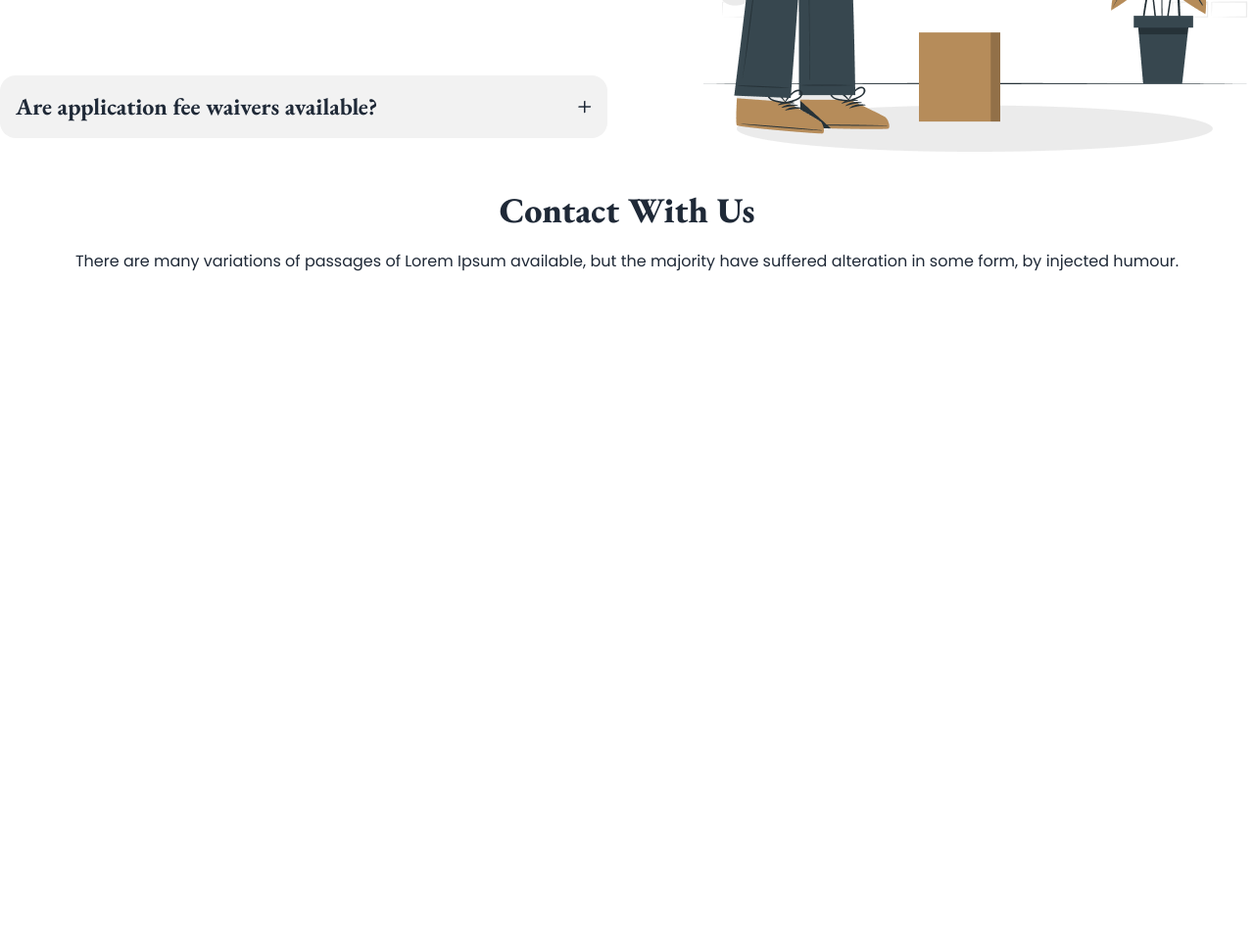
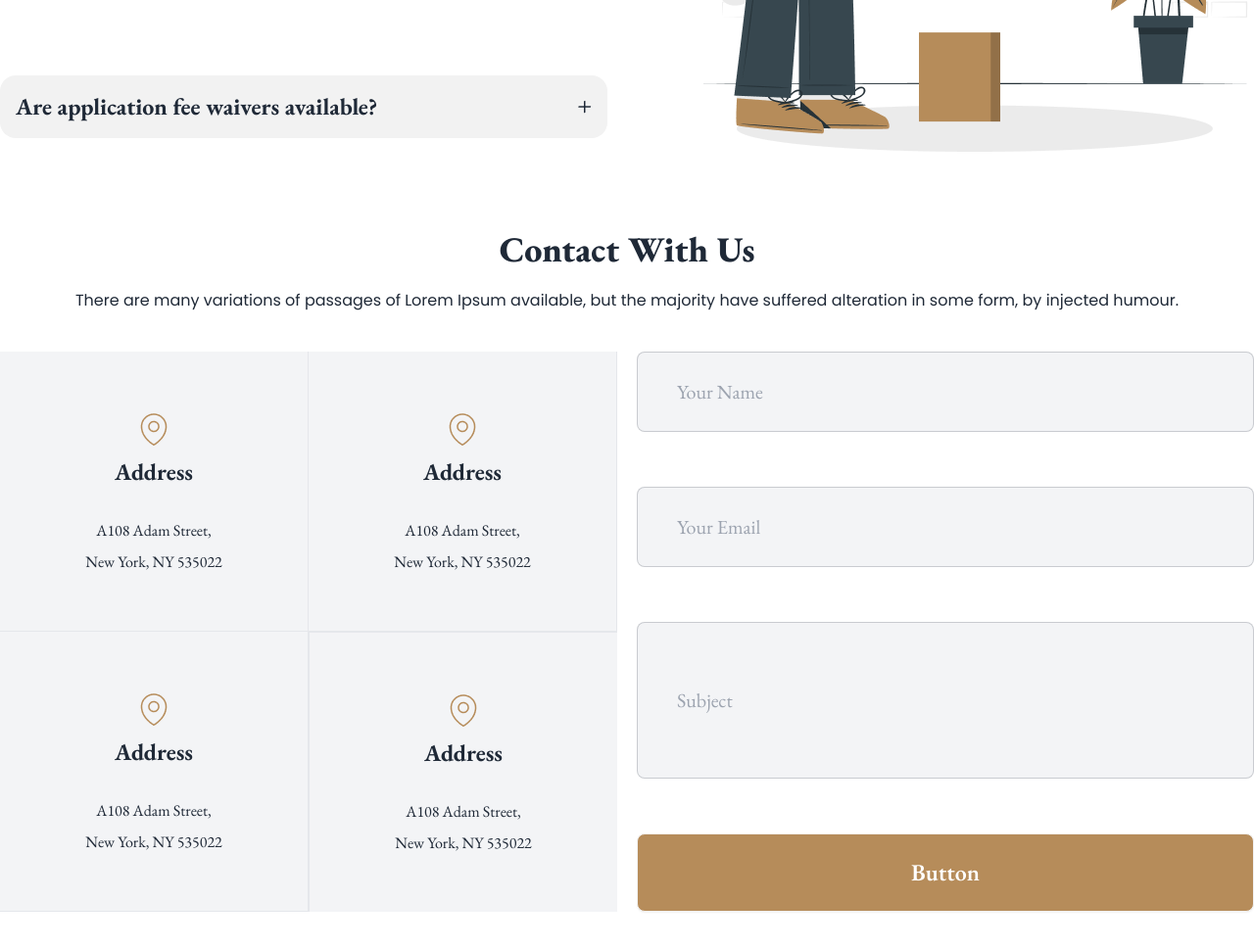
Before and after one commit to sajjadsajux/legal-solutions, a plain HTML site: page index.html in a window 1280 px wide. Shown: the part 3329-4298 px from the top of the page at 98% size. Before the commit the page ends 3608 px from the top, so only its background shows below. Drawn offline with nearby package versions, Linux system fonts and the light colour scheme.

Commit message:
contact section done

```diff
--- a/index.html
+++ b/index.html
@@ -279,17 +279,70 @@
       </div>
     </section>
     <!-- contact us section -->
-    <section class="class="mt-10">
+    <section class="mt-10 mb-10">
       <div class="text-center space-y-5 md:container mx-auto">
         <h2 class="text-4xl font-extrabold">Contact With Us</h2>
         <p class="poppins-font">There are many variations of passages of Lorem Ipsum available, but the majority have suffered alteration in some form, by injected humour.</p>
       </div>
-      <div class="grid grid-cols-1 md:grid-cols-2">
-        <div>
+      <div class="grid grid-cols-1 md:grid-cols-2 pt-10 gap-5">
+        <div class="grid grid-cols-2 ">
+          <!--  -->
+          <div class="flex flex-col justify-center items-center border-r border-b bg-gray-100 p-4 md:py-14 md:px-14 text-center space-y-2">
+            <img src="images/location.png" alt="">
+            <h5 class="text-2xl font-bold">Address</h5>
+            <br>
+            <div class="space-y-2">
+            <p>A108 Adam Street,</p>
+            <p>New York, NY 535022</p>
+            </div>
+          </div>
+           <!--  -->
+           <div class="flex flex-col justify-center items-center border-r border-b bg-gray-100 p-4 md:py-14 md:px-14 text-center space-y-2">
+            <img src="images/location.png" alt="">
+            <h5 class="text-2xl font-bold">Address</h5>
+            <br>
+            <div class="space-y-2">
+            <p>A108 Adam Street,</p>
+            <p>New York, NY 535022</p>
+            </div>
+          </div>
+           <!--  -->
+           <div class="flex flex-col justify-center items-center border-r border-b bg-gray-100 p-4 md:py-14 md:px-14 text-center space-y-2">
+            <img src="images/location.png" alt="">
+            <h5 class="text-2xl font-bold">Address</h5>
+            <br>
+            <div class="space-y-2">
+            <p>A108 Adam Street,</p>
+            <p>New York, NY 535022</p>
+            </div>
+          </div>
+           <!--  -->
+           <div class="flex flex-col justify-center items-center border-l border-t bg-gray-100 p-4 md:py-14 md:px-14 text-center space-y-2">
+            <img src="images/location.png" alt="">
+            <h5 class="text-2xl font-bold">Address</h5>
+            <br>
+            <div class="space-y-2">
+            <p>A108 Adam Street,</p>
+            <p>New York, NY 535022</p>
+            </div>
+          </div>
+
 
 
         </div>
         <!-- input -->
+         <div class="flex flex-col px-5 md:px-0 md:space-y-14 space-y-6">
+          <input type="text" placeholder="Your Name" class="input input-bordered w-full bg-gray-100 md:p-10 text-xl" />
+          <input type="text" placeholder="Your Email" class="input input-bordered w-full bg-gray-100 md:p-10  text-xl" />
+          <input type="text" placeholder="Subject " class="input input-bordered w-full bg-gray-100 md:p-10 h-40 text-left text-xl" />
+          <button class="btn bg-[#B68C5A] text-white h-20 font-semibold text-2xl">Button</button>
+
+
+
+
+
+         </div>
+
 
       </div>
     </section>
```
